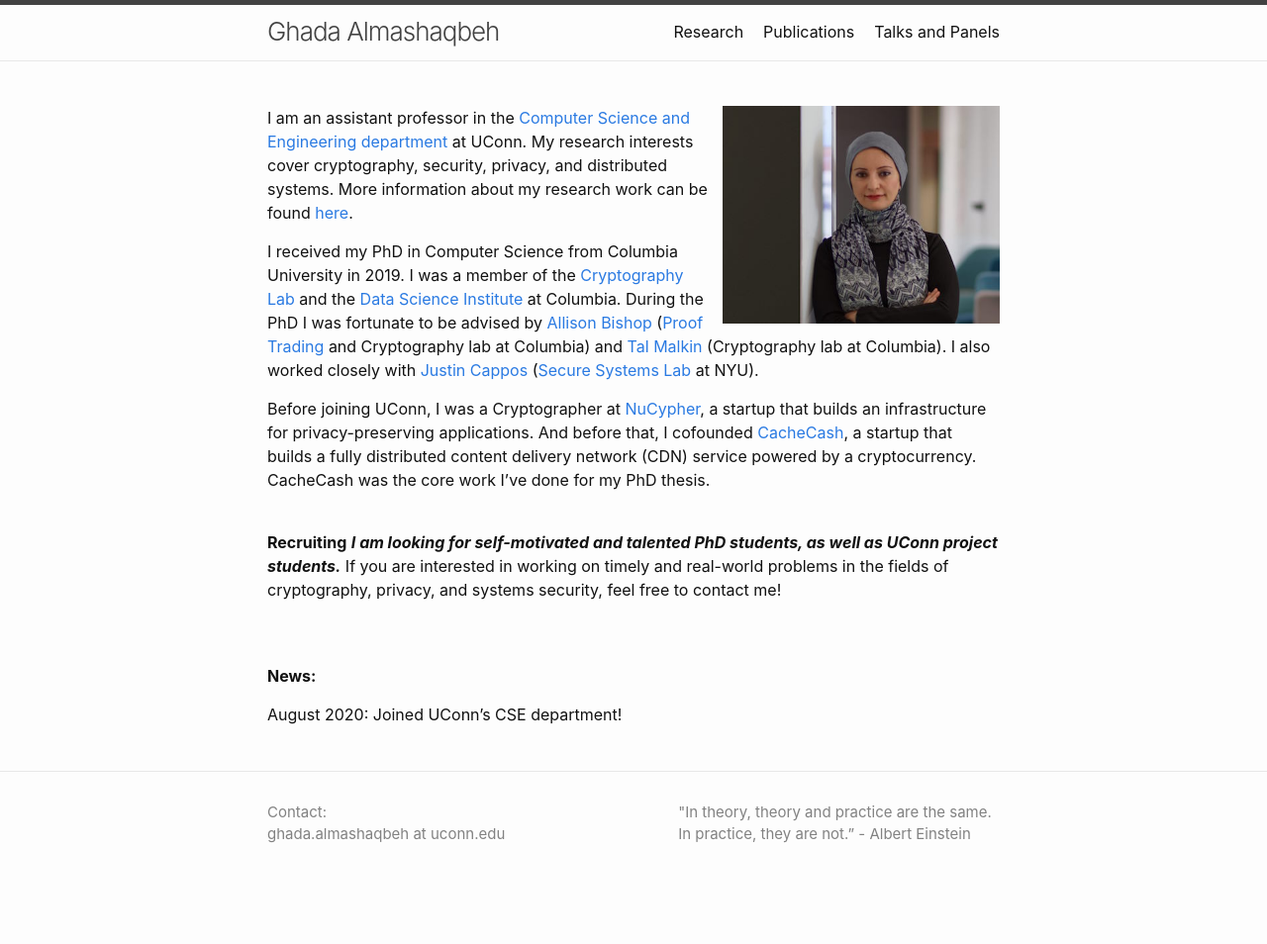
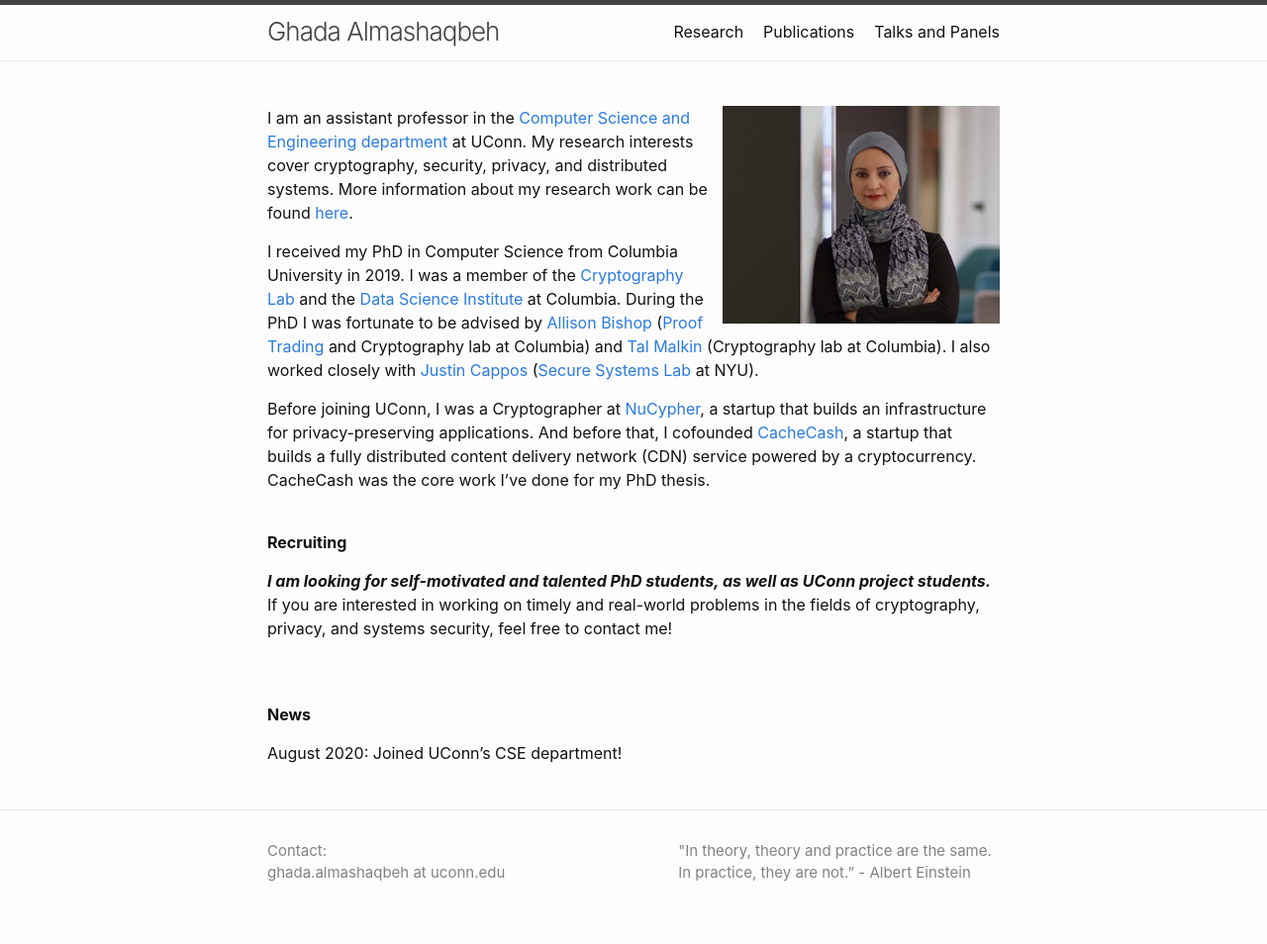
Before and after one commit to GhadaAlmashaqbeh/GhadaAlmashaqbeh.github.io, a Jekyll site: the page built from index.md, in a window 1280 px wide. Shown: the whole page at 99% size. Built offline with Jekyll 4.4.1, drawn with Linux system fonts in a browser that asks for light colours; before the commit the page ends 915 px from its top, so only the background shows below that.

Commit message:
minor edits

```diff
--- a/index.md
+++ b/index.md
@@ -18,11 +18,12 @@ Before joining UConn, I was a Cryptographer at [NuCypher](https://www.nucypher.c
 
 
 **Recruiting**
+
 ***I am looking for self-motivated and talented PhD students, as well as UConn project students.*** If you are interested in working on timely and real-world problems in the fields of cryptography, privacy, and systems security, feel free to contact me!
 <br/>
 <br/>
 
 
-**News:**
+**News**
 
 August 2020:     Joined UConn's CSE department!
```
